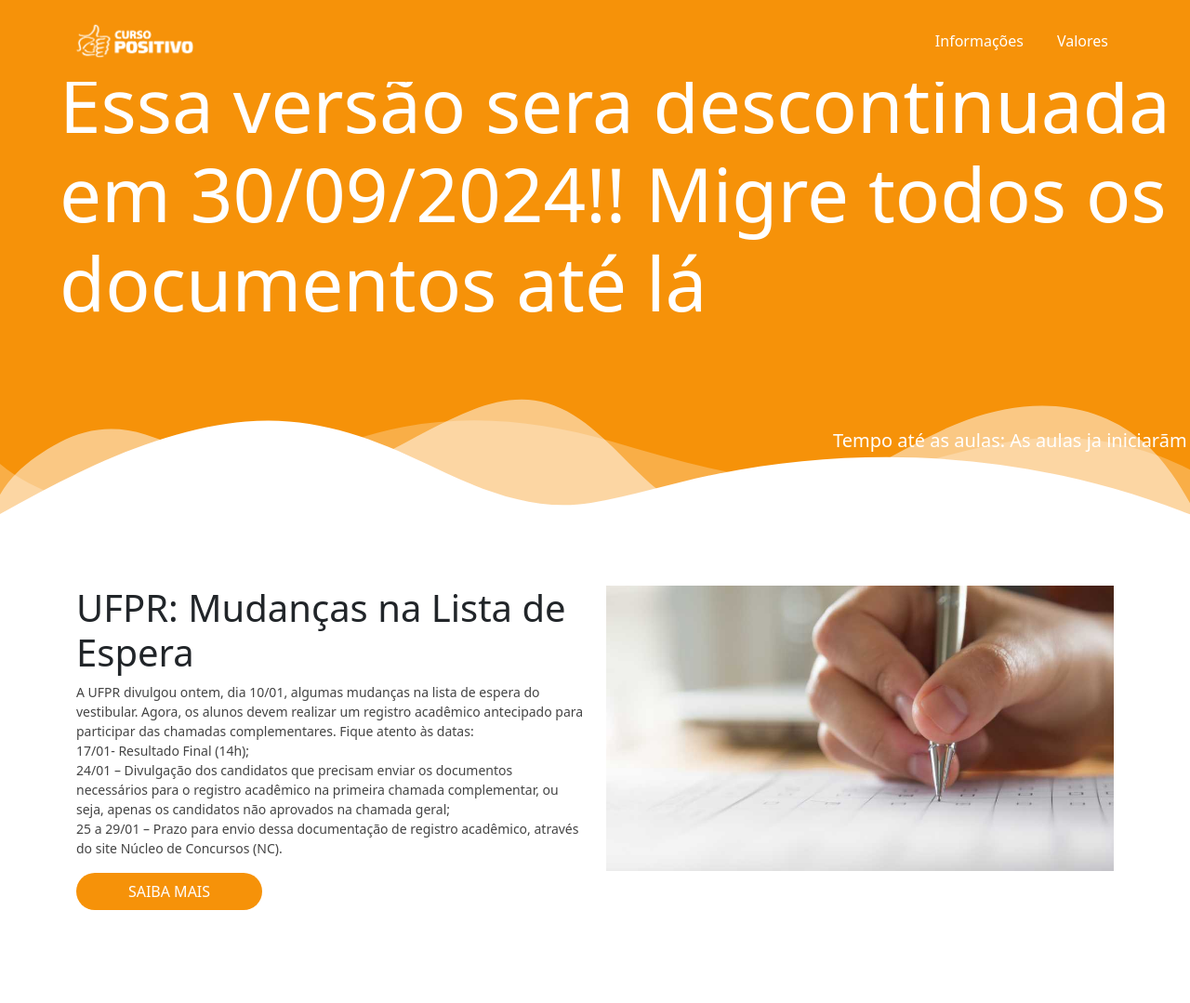
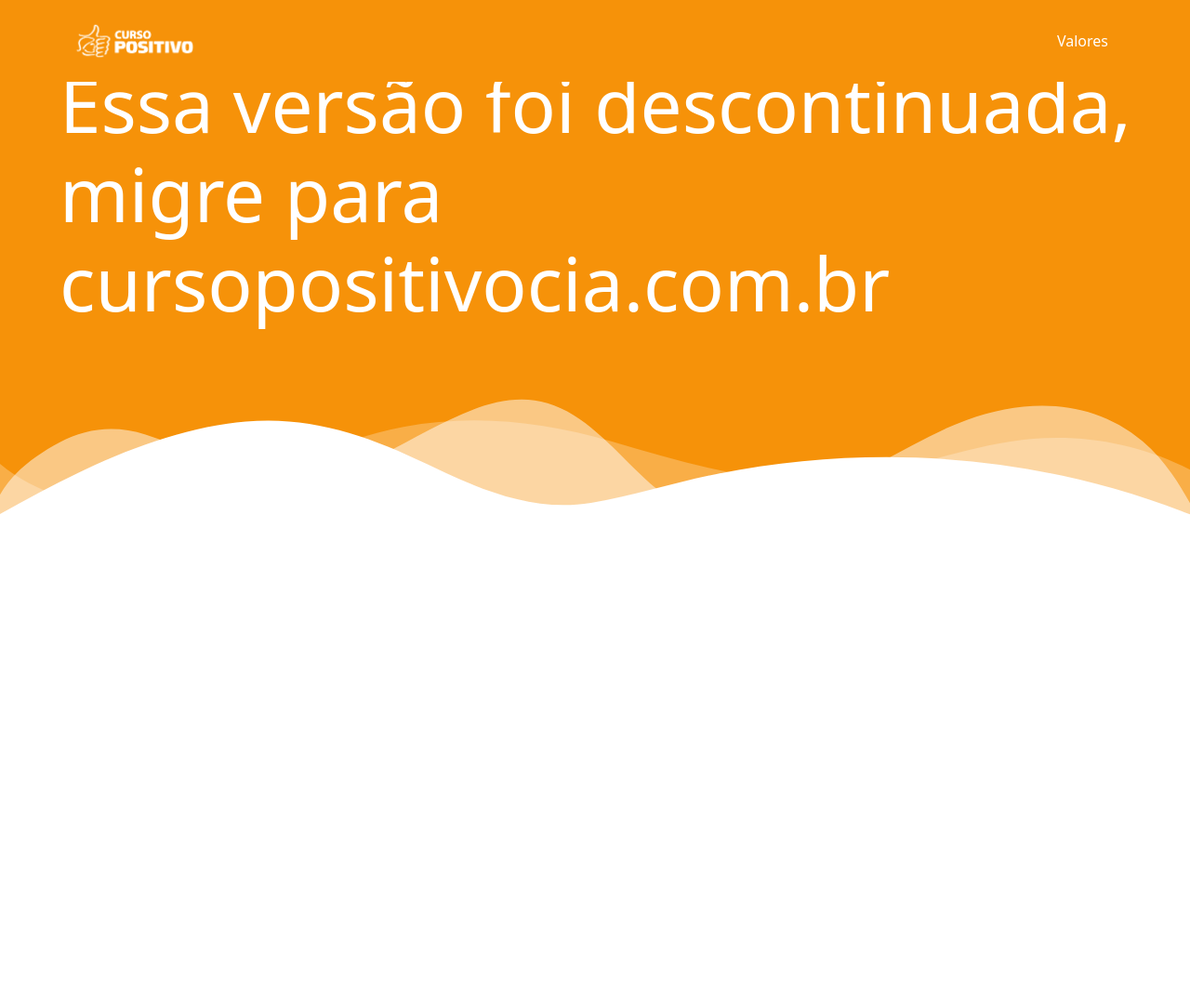
Before and after one commit to SacPositivo/NicollasSac, a plain HTML site: page index.html in a window 1280 px wide. Shown: the whole page at 93% size. After the commit the page ends 800 px from the top, so only its background shows below. Drawn offline with nearby package versions, Linux system fonts and the light colour scheme.

Commit message:
Update index.html

```diff
--- a/index.html
+++ b/index.html
@@ -20,7 +20,6 @@
             </button>
             <div class="collapse navbar-collapse justify-content-end" id="navbar-links">
                 <div class="navbar-nav">
-                    <a class="nav-item nav-link" id="home-menu" href="./src/infos.html">Informações</a>
                     <a class="nav-item nav-link nav-item-right" id="About-menu" href="src/calculadora.html">Valores</a>
                 </div>
             </div>
@@ -28,8 +27,7 @@
     </header>
     <main>
         <div id="waves">
-            <h1 id="wavTitle">Essa versão sera descontinuada em 30/09/2024!! Migre todos os documentos até lá</h1>
-            <h1 class="ctn d-inline-block">Tempo até as aulas: <span id="countdown"></span></h1>
+            <h1 id="wavTitle">Essa versão foi descontinuada, migre para <a>cursopositivocia.com.br</a></h1>
             <div class="custom-shape-divider-bottom-1705026646">
                 <svg data-name="Layer 1" xmlns="http://www.w3.org/2000/svg" viewBox="0 0 1200 120" preserveAspectRatio="none">
                     <!-- Adicione os caminhos das ondas aqui -->
@@ -41,20 +39,6 @@
                 </svg>
             </div>
         </div>
-        <div class="container">
-            <div class="row">
-                <div class="col-md-6">
-                    <h1>UFPR: Mudanças na Lista de Espera</h1>
-                    <p>A UFPR divulgou ontem, dia 10/01, algumas mudanças na lista de espera do vestibular. Agora, os alunos devem realizar um registro acadêmico antecipado para participar das chamadas complementares. Fique atento às datas:<br>17/01- Resultado Final (14h);<br>
-                        24/01 – Divulgação dos candidatos que precisam enviar os documentos necessários para o registro acadêmico na primeira chamada complementar, ou seja, apenas os candidatos não aprovados na chamada geral;<br>
-                        25 a 29/01 – Prazo para envio dessa documentação de registro acadêmico, através do site Núcleo de Concursos (NC).</p>
-                    <a href="https://ufpr.br/ufpr-anuncia-mudanca-no-sistema-de-lista-de-espera-do-vestibular-e-mais-vagas-para-o-pss-enem/" target="_blank"><button class="main-btn">saiba mais</button></a>
-                </div>
-                <div class="col-md-6">
-                    <img id="hand" src="assets/download.jpg" alt="" class="img-fluid">
-                </div>
-            </div>
-        </div>
     </main>
 </body>
 </html>
```
